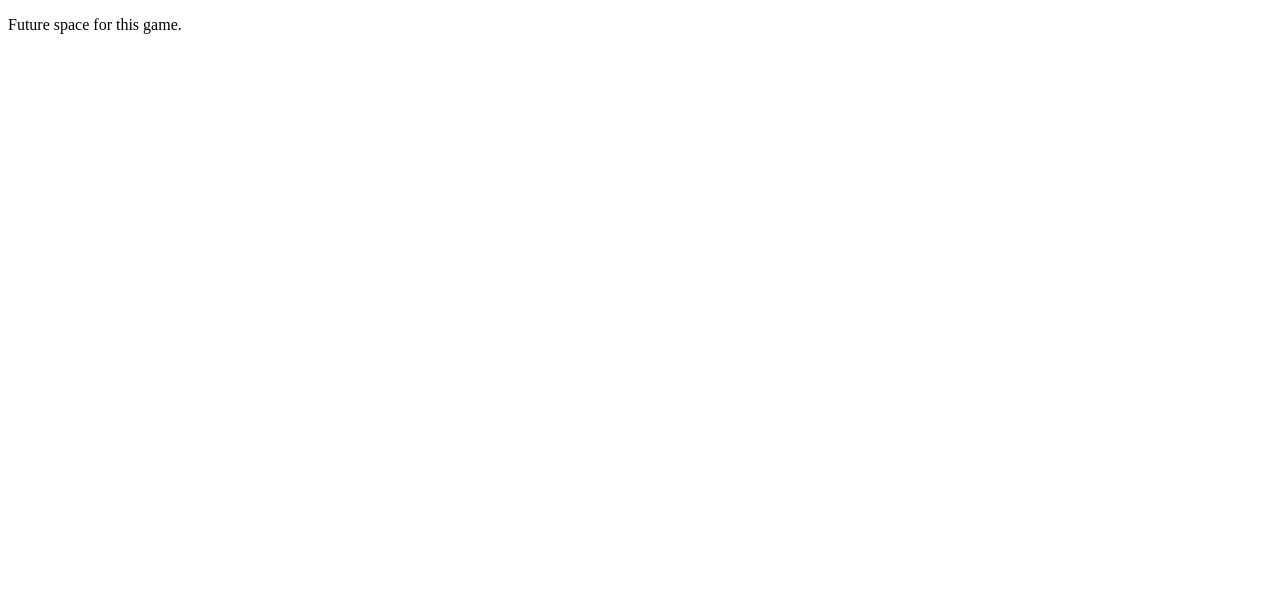
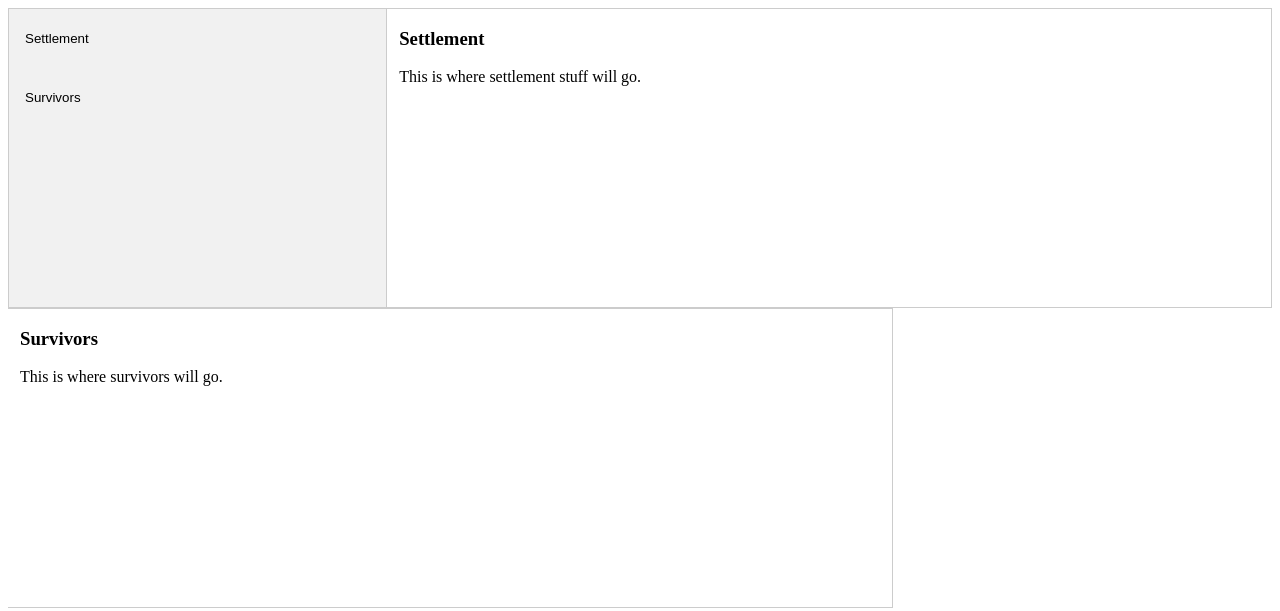
Before and after one commit to lonemagic/empireexpiry, a plain HTML site: page index.html in a window 1280 px wide. Drawn offline with Linux system fonts and the light colour scheme.

Commit message:
First tabs.

```diff
--- /dev/null
+++ b/button.js
@@ -0,0 +1,20 @@
+function openTab(evt, cityName) {
+  // Declare all variables
+  var i, tabcontent, tablinks;
+
+  // Get all elements with class="tabcontent" and hide them
+  tabcontent = document.getElementsByClassName("tabcontent");
+  for (i = 0; i < tabcontent.length; i++) {
+    tabcontent[i].style.display = "none";
+  }
+
+  // Get all elements with class="tablinks" and remove the class "active"
+  tablinks = document.getElementsByClassName("tablinks");
+  for (i = 0; i < tablinks.length; i++) {
+    tablinks[i].className = tablinks[i].className.replace(" active", "");
+  }
+
+  // Show the current tab, and add an "active" class to the link that opened the tab
+  document.getElementById(cityName).style.display = "block";
+  evt.currentTarget.className += " active";
+}
--- a/index.html
+++ b/index.html
@@ -1,9 +1,26 @@
 <!doctype html>
 <html>
   <head>
-    <title>Empire Expiry Test</title>
+    <title>Empire Expiry</title>
+    <link rel='stylesheet' href='main.css'>
   </head>
+
   <body>
-    <p>Future space for this game.</p>
+    <script src='button.js'></script>
   </body>
+
+  <div class="tab">
+    <button class="tablinks" onclick="openTab(event, 'Settlement')">Settlement</button>
+    <button class="tablinks" onclick="openTab(event, 'Survivors')">Survivors</button>
+  </div>
+
+  <div id="Settlement" class="tabcontent">
+    <h3>Settlement</h3>
+    <p>This is where settlement stuff will go.</p>
+  </div>
+
+  <div id="Survivors" class="tabcontent">
+    <h3>Survivors</h3>
+    <p>This is where survivors will go.</p>
+  </div>
 </html>
--- /dev/null
+++ b/main.css
@@ -0,0 +1,44 @@
+* {box-sizing: border-box}
+
+/* Style the tab */
+.tab {
+  float: left;
+  border: 1px solid #ccc;
+  background-color: #f1f1f1;
+  width: 30%;
+  height: 300px;
+}
+
+/* Style the buttons that are used to open the tab content */
+.tab button {
+  display: block;
+  background-color: inherit;
+  color: black;
+  padding: 22px 16px;
+  width: 100%;
+  border: none;
+  outline: none;
+  text-align: left;
+  cursor: pointer;
+  transition: 0.3s;
+}
+
+/* Change background color of buttons on hover */
+.tab button:hover {
+  background-color: #ddd;
+}
+
+/* Create an active/current "tab button" class */
+.tab button.active {
+  background-color: #ccc;
+}
+
+/* Style the tab content */
+.tabcontent {
+  float: left;
+  padding: 0px 12px;
+  border: 1px solid #ccc;
+  width: 70%;
+  border-left: none;
+  height: 300px;
+}
```
